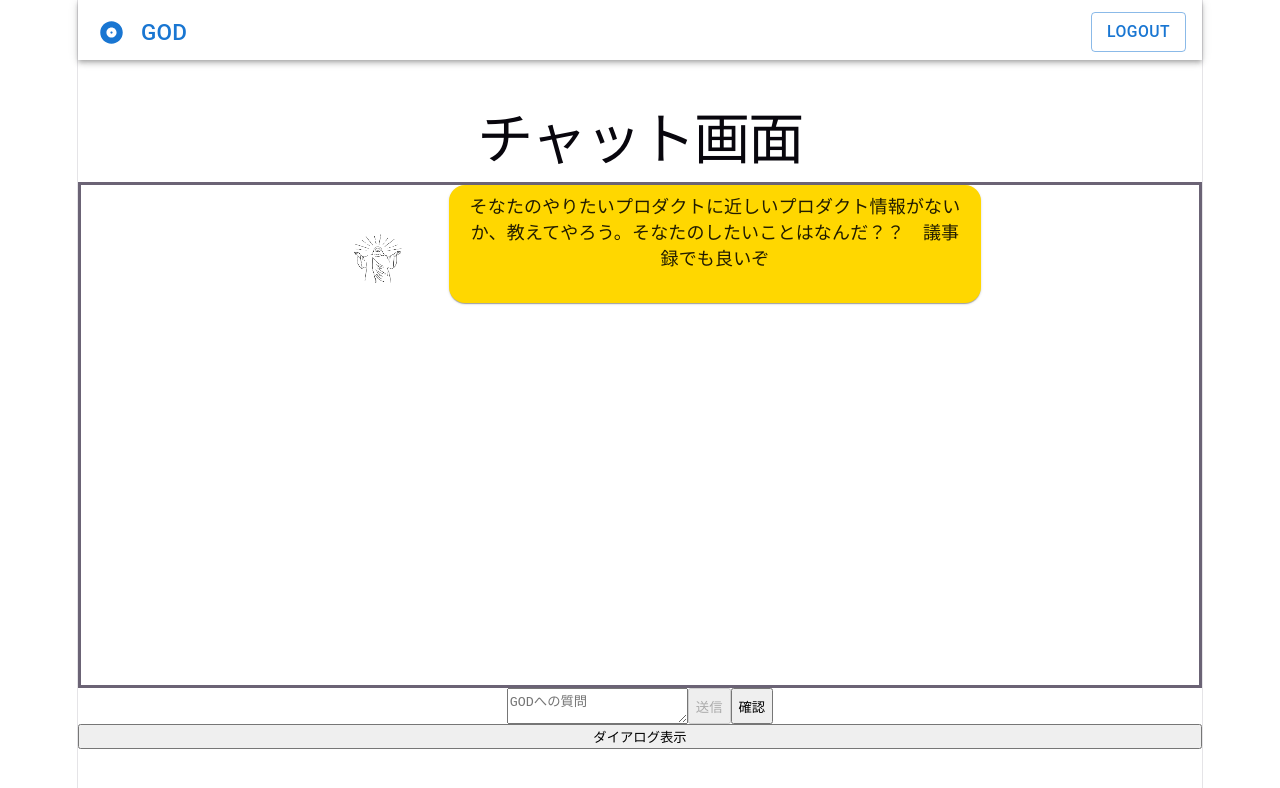
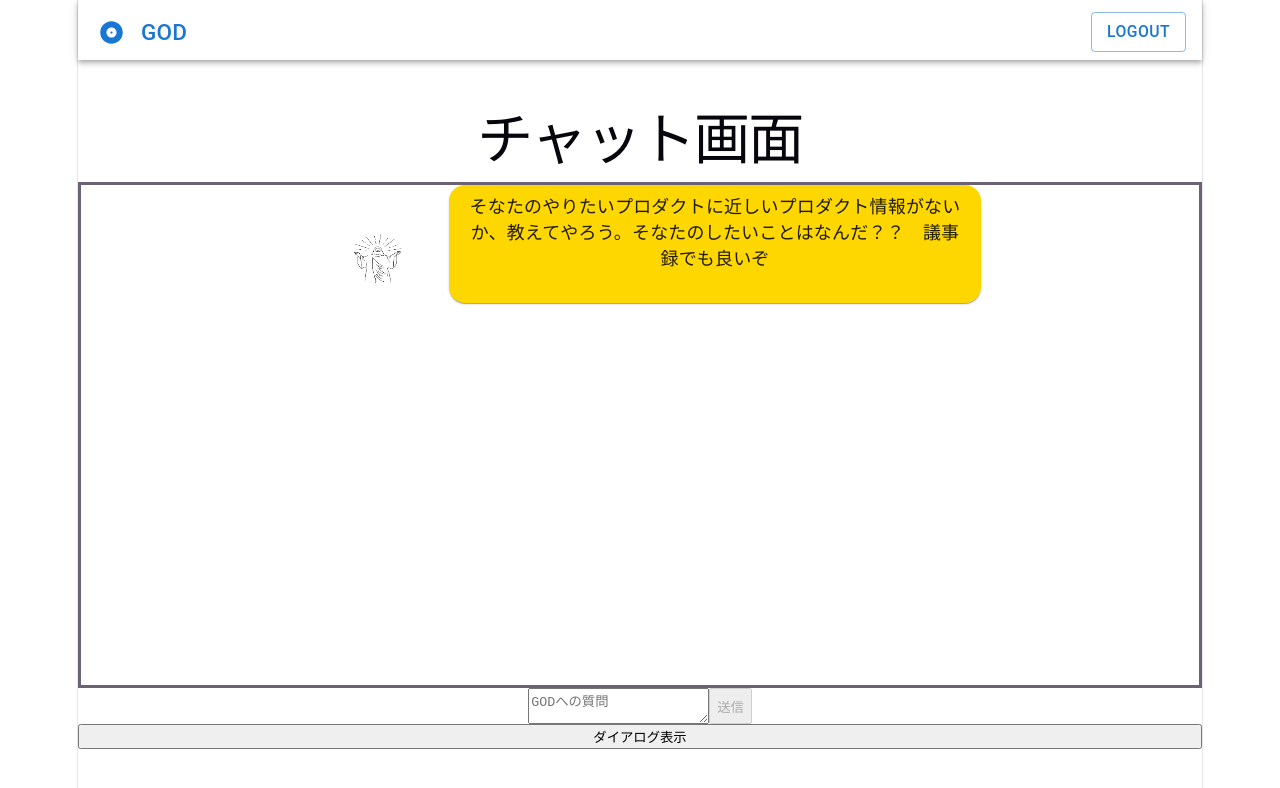
Before and after one commit to BTC10-PhilosophersStone/GOD, a React (Vite) app in the folder front/: page /chat in a window 1280 px wide. Shown: the top 788 px of the page. Built offline with nearby package versions, Linux system fonts and the light colour scheme; no server answers; a web font is replaced by a local one.

Commit message:
main最新をマージ直後

```diff
--- a/front/src/components/ChatApp/PromptButton.jsx
+++ b/front/src/components/ChatApp/PromptButton.jsx
@@ -96,7 +96,6 @@ export function PromptButton() {
       <button onClick={handleClick} disabled={!prompt}>
         送信
       </button>
-      <button onClick={() => setIsFormDialogOpen(true)}>確認</button>
     </>
   );
 }
```
